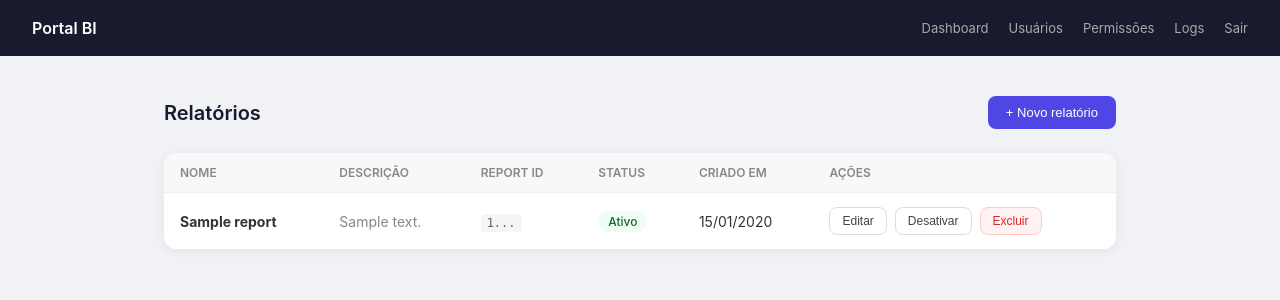
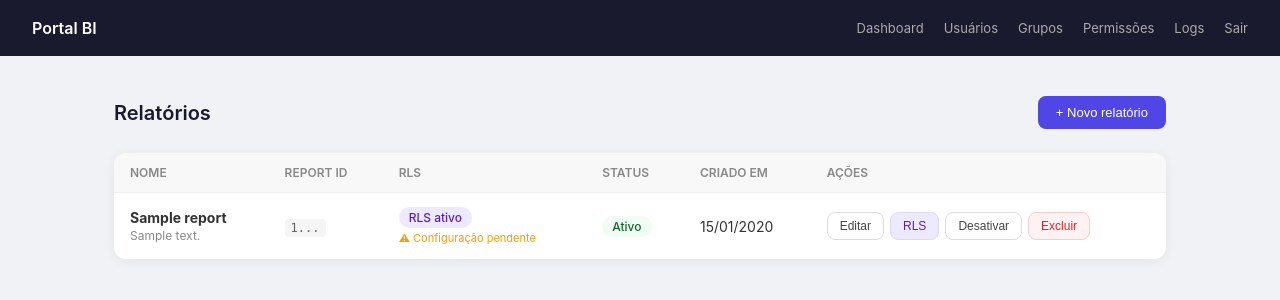
Before and after one commit to dePinhoPaulo/Portal-Bi, a Flask app: template templates/admin_reports.html in a window 1280 px wide. Shown: the top 300 px of the page. Run offline with Flask 3, Linux system fonts and the light colour scheme; the template is opened without the code that fills it: values that come from a table or form of the project are taken from there, others are empty; tables that the repository leaves empty hold one stand-in row (values such as "Sample post").

Commit message:
Cadastro  configurações RLS por relatório.

```diff
--- a/app.py
+++ b/app.py
@@ -20,10 +20,10 @@ db = SQLAlchemy(app)
 jwt = JWTManager(app)
 
 from models import init_models, create_tables
-User, Report, Group, ReportGroup, Permission, AccessLog = init_models(db)
+User, Report, ReportRLS, Group, ReportGroup, Permission, AccessLog = init_models(db)
 
 from routes import init_routes
-init_routes(app, db, User, Report, Group, ReportGroup, Permission, AccessLog)
+init_routes(app, db, User, Report, ReportRLS, Group, ReportGroup, Permission, AccessLog)
 
 if __name__ == "__main__":
     with app.app_context():
--- a/templates/admin_reports.html
+++ b/templates/admin_reports.html
@@ -14,47 +14,58 @@
     nav .nav-right { display: flex; gap: 20px; align-items: center; }
     nav a { color: #aaa; text-decoration: none; font-size: 13px; }
     nav a:hover { color: #fff; }
-    .container { max-width: 1000px; margin: 40px auto; padding: 0 24px; }
+    .container { max-width: 1100px; margin: 40px auto; padding: 0 24px; }
     .header { display: flex; justify-content: space-between; align-items: center; margin-bottom: 24px; }
     .header h1 { font-size: 20px; font-weight: 600; color: #1a1a2e; }
-    .btn { padding: 9px 18px; border-radius: 8px; font-size: 13px; font-weight: 500; cursor: pointer; text-decoration: none; border: none; }
-    .btn-primary { background: #4f46e5; color: #fff; }
-    .btn-primary:hover { background: #4338ca; }
-    .btn-outline { border: 1px solid #ddd; background: #fff; color: #444; }
-    .btn-outline:hover { background: #f5f5f5; }
-    .btn-danger { background: #fef2f2; color: #dc2626; border: 1px solid #fecaca; }
-    .btn-danger:hover { background: #fee2e2; }
+    .btn { padding: 9px 18px; border-radius: 8px; font-size: 13px; font-weight: 500; cursor: pointer; text-decoration: none; border: none; display: inline-block; }
+    .btn-primary  { background: #4f46e5; color: #fff; }
+    .btn-primary:hover  { background: #4338ca; }
+    .btn-outline  { border: 1px solid #ddd; background: #fff; color: #444; }
+    .btn-outline:hover  { background: #f5f5f5; }
+    .btn-danger   { background: #fef2f2; color: #dc2626; border: 1px solid #fecaca; }
+    .btn-danger:hover   { background: #fee2e2; }
+    .btn-rls      { background: #ede9fe; color: #5b21b6; border: 1px solid #ddd6fe; }
+    .btn-rls:hover      { background: #ddd6fe; }
     .btn-sm { padding: 6px 12px; font-size: 12px; }
     table { width: 100%; border-collapse: collapse; background: #fff; border-radius: 12px; overflow: hidden; box-shadow: 0 2px 12px rgba(0,0,0,0.06); }
     th { background: #f8f8f8; padding: 12px 16px; text-align: left; font-size: 12px; font-weight: 600; color: #888; text-transform: uppercase; }
     td { padding: 14px 16px; font-size: 14px; color: #333; border-top: 1px solid #f0f0f0; vertical-align: middle; }
     .badge { display: inline-block; padding: 3px 10px; border-radius: 20px; font-size: 12px; font-weight: 500; }
-    .badge-active { background: #f0fdf4; color: #166534; }
+    .badge-active   { background: #f0fdf4; color: #166534; }
     .badge-inactive { background: #fef2f2; color: #dc2626; }
+    .badge-rls      { background: #ede9fe; color: #5b21b6; }
+    .badge-no-rls   { background: #f1f5f9; color: #94a3b8; }
     .mono { font-family: monospace; font-size: 12px; color: #666; background: #f5f5f5; padding: 2px 6px; border-radius: 4px; }
-    .actions { display: flex; gap: 8px; }
+    .actions { display: flex; gap: 6px; flex-wrap: wrap; }
+    .rls-detail { font-size: 11px; color: #7c3aed; margin-top: 3px; }
     .modal-overlay {
       display: none; position: fixed; inset: 0;
-      background: rgba(0,0,0,0.4); z-index: 100;
-      align-items: center; justify-content: center;
+      background: rgba(0,0,0,0.45); z-index: 100;
+      align-items: flex-start; justify-content: center;
+      padding: 40px 16px; overflow-y: auto;
     }
     .modal-overlay.active { display: flex; }
     .modal {
       background: #fff; border-radius: 12px; padding: 36px 32px;
-      width: 100%; max-width: 520px; box-shadow: 0 8px 40px rgba(0,0,0,0.15);
+      width: 100%; max-width: 540px; box-shadow: 0 8px 40px rgba(0,0,0,0.15);
+      margin: auto;
     }
     .modal h2 { font-size: 18px; font-weight: 600; margin-bottom: 6px; color: #1a1a2e; }
-    .modal p { font-size: 13px; color: #888; margin-bottom: 24px; }
+    .modal .modal-sub { font-size: 13px; color: #888; margin-bottom: 24px; }
     label { display: block; font-size: 13px; font-weight: 500; color: #444; margin-bottom: 6px; }
-    input[type=text], textarea {
+    input[type=text], textarea, select {
       width: 100%; padding: 10px 14px; border: 1px solid #ddd;
       border-radius: 8px; font-size: 14px; margin-bottom: 16px;
-      outline: none; font-family: inherit;
+      outline: none; font-family: inherit; background: #fff;
     }
-    input:focus, textarea:focus { border-color: #4f46e5; }
-    textarea { resize: vertical; min-height: 72px; }
+    input:focus, textarea:focus, select:focus { border-color: #4f46e5; }
+    textarea { resize: vertical; min-height: 64px; }
     .hint { font-size: 12px; color: #aaa; margin-top: -12px; margin-bottom: 16px; }
+    .checkbox-row { display: flex; align-items: center; gap: 8px; margin-bottom: 20px; font-size: 14px; color: #444; }
     .modal-actions { display: flex; gap: 10px; justify-content: flex-end; margin-top: 4px; }
+    .divider { border: none; border-top: 1px solid #f0f0f0; margin: 20px 0; }
+    .rls-section { background: #faf5ff; border: 1px solid #e9d5ff; border-radius: 8px; padding: 16px; margin-bottom: 16px; }
+    .rls-section-title { font-size: 13px; font-weight: 600; color: #6d28d9; margin-bottom: 14px; display: flex; align-items: center; gap: 6px; }
     .empty { text-align: center; padding: 60px 20px; color: #aaa; }
   </style>
 </head>
@@ -64,6 +75,7 @@
     <div class="nav-right">
       <a href="/dashboard">Dashboard</a>
       <a href="/admin/users">Usuários</a>
+      <a href="/admin/groups">Grupos</a>
       <a href="/admin/permissions">Permissões</a>
       <a href="/admin/logs">Logs</a>
       <a href="/logout">Sair</a>
@@ -81,8 +93,8 @@
       <thead>
         <tr>
           <th>Nome</th>
-          <th>Descrição</th>
           <th>Report ID</th>
+          <th>RLS</th>
           <th>Status</th>
           <th>Criado em</th>
           <th>Ações</th>
@@ -91,9 +103,27 @@
       <tbody>
         {% for r in reports %}
         <tr>
-          <td><strong>{{ r.name }}</strong></td>
-          <td style="color:#888">{{ r.description or '—' }}</td>
+          <td>
+            <strong>{{ r.name }}</strong>
+            {% if r.description %}
+            <div style="font-size:12px;color:#888;margin-top:2px">{{ r.description }}</div>
+            {% endif %}
+          </td>
           <td><span class="mono">{{ r.report_id[:8] }}...</span></td>
+          <td>
+            {% if r.has_rls and r.rls %}
+              <span class="badge badge-rls">RLS ativo</span>
+              <div class="rls-detail">
+                Role: <strong>{{ r.rls.role_name }}</strong> ·
+                Filtro: <strong>{{ r.rls.filter_source }}</strong>
+              </div>
+            {% elif r.has_rls %}
+              <span class="badge badge-rls">RLS ativo</span>
+              <div class="rls-detail" style="color:#f59e0b">⚠ Configuração pendente</div>
+            {% else %}
+              <span class="badge badge-no-rls">Sem RLS</span>
+            {% endif %}
+          </td>
           <td>
             {% if r.active %}
             <span class="badge badge-active">Ativo</span>
@@ -104,8 +134,7 @@
           <td>{{ r.created_at.strftime('%d/%m/%Y') }}</td>
           <td>
             <div class="actions">
-                <button class="btn btn-outline btn-sm"
-                onclick="openEdit(
+              <button class="btn btn-outline btn-sm" onclick="openEdit(
                 {{ r.id }},
                 '{{ r.name }}',
                 '{{ r.description or '' }}',
@@ -113,13 +142,21 @@
                 '{{ r.workspace_id }}',
                 {{ 'true' if r.has_rls else 'false' }}
               )">Editar</button>
+              <button class="btn btn-rls btn-sm" onclick="openRLS(
+                {{ r.id }},
+                '{{ r.name }}',
+                '{{ r.rls.role_name if r.rls else '' }}',
+                '{{ r.rls.filter_source if r.rls else '' }}',
+                '{{ r.rls.description if r.rls else '' }}',
+                {{ 'true' if r.rls else 'false' }}
+              )">RLS</button>
               <form method="POST" action="/admin/reports/toggle/{{ r.id }}" style="display:inline">
                 <button class="btn btn-outline btn-sm" type="submit">
                   {% if r.active %}Desativar{% else %}Ativar{% endif %}
                 </button>
               </form>
               <form method="POST" action="/admin/reports/delete/{{ r.id }}" style="display:inline"
-                onsubmit="return confirm('Excluir este relatório? As permissões associadas também serão removidas.')">
+                onsubmit="return confirm('Excluir este relatório?')">
                 <button class="btn btn-danger btn-sm" type="submit">Excluir</button>
               </form>
             </div>
@@ -140,7 +177,7 @@
   <div class="modal-overlay" id="modal-create">
     <div class="modal">
       <h2>Novo relatório</h2>
-      <p>Cole os IDs encontrados na URL do relatório no Power BI.</p>
+      <p class="modal-sub">Cole os IDs encontrados na URL do relatório no Power BI.</p>
       <form method="POST" action="/admin/reports/create">
         <label>Nome do relatório</label>
         <input type="text" name="name" placeholder="Ex: Vendas por Revenda" required autofocus>
@@ -148,17 +185,10 @@
         <textarea name="description" placeholder="Breve descrição do relatório"></textarea>
         <label>Workspace ID</label>
         <input type="text" name="workspace_id" placeholder="xxxxxxxx-xxxx-xxxx-xxxx-xxxxxxxxxxxx" required>
-        <p class="hint">URL do Power BI: .../groups/<strong>WORKSPACE-ID</strong>/reports/...</p>
+        <p class="hint">URL: .../groups/<strong>WORKSPACE-ID</strong>/reports/...</p>
         <label>Report ID</label>
         <input type="text" name="report_id" placeholder="xxxxxxxx-xxxx-xxxx-xxxx-xxxxxxxxxxxx" required>
-        <p class="hint">URL do Power BI: .../reports/<strong>REPORT-ID</strong>/...</p>
-        <label>Configurações</label>
-        <div style="display:flex;align-items:center;gap:8px;margin-bottom:20px;font-size:14px;color:#444">
-        <input type="checkbox" name="has_rls" id="has_rls">
-        <label for="has_rls" style="margin:0;font-weight:400">
-            Este relatório usa Row Level Security (RLS)
-        </label>
-        </div>
+        <p class="hint">URL: .../reports/<strong>REPORT-ID</strong>/...</p>
         <div class="modal-actions">
           <button type="button" class="btn btn-outline" onclick="closeModal('modal-create')">Cancelar</button>
           <button type="submit" class="btn btn-primary">Salvar</button>
@@ -171,7 +201,7 @@
   <div class="modal-overlay" id="modal-edit">
     <div class="modal">
       <h2>Editar relatório</h2>
-      <p>Atualize as informações do relatório.</p>
+      <p class="modal-sub">Atualize as informações do relatório.</p>
       <form method="POST" id="form-edit">
         <label>Nome do relatório</label>
         <input type="text" name="name" id="edit-name" required>
@@ -181,16 +211,52 @@
         <input type="text" name="workspace_id" id="edit-workspace" required>
         <label>Report ID</label>
         <input type="text" name="report_id" id="edit-report" required>
-        <label>Configurações</label>
-        <div style="display:flex;align-items:center;gap:8px;margin-bottom:20px;font-size:14px;color:#444">
+        <div class="checkbox-row">
           <input type="checkbox" name="has_rls" id="edit-has-rls">
-        <label for="edit-has-rls" style="margin:0;font-weight:400">
-            Este relatório usa Row Level Security (RLS)
-        </label>
+          <label for="edit-has-rls" style="margin:0;font-weight:400">Este relatório usa Row Level Security (RLS)</label>
         </div>
         <div class="modal-actions">
           <button type="button" class="btn btn-outline" onclick="closeModal('modal-edit')">Cancelar</button>
           <button type="submit" class="btn btn-primary">Salvar alterações</button>
+        </div>
+      </form>
+    </div>
+  </div>
+
+  <!-- Modal RLS -->
+  <div class="modal-overlay" id="modal-rls">
+    <div class="modal">
+      <h2>Configuração de RLS</h2>
+      <p class="modal-sub" id="rls-report-name" style="color:#6d28d9;font-weight:500"></p>
+
+      <form method="POST" id="form-rls">
+        <div class="rls-section">
+          <div class="rls-section-title">🔒 Parâmetros do filtro</div>
+
+          <label>Nome da role no Power BI</label>
+          <input type="text" name="role_name" id="rls-role-name"
+            placeholder="Ex: empresa_revenda">
+          <p class="hint">Nome exato da função criada em Modelagem → Gerenciar funções.</p>
+
+          <label>Campo de filtro do usuário</label>
+          <select name="filter_source" id="rls-filter-source">
+            <option value="empresa_revenda">Revenda (empresa_revenda)</option>
+            <option value="departamento">Departamento (departamento)</option>
+            <option value="email">Email do usuário</option>
+          </select>
+          <p class="hint">Qual dado do perfil do usuário será enviado como identidade ao Power BI.</p>
+
+          <label>Descrição <span style="color:#aaa;font-weight:400">(opcional)</span></label>
+          <input type="text" name="description" id="rls-description"
+            placeholder="Ex: Filtra por empresa/revenda do usuário">
+        </div>
+
+        <div class="modal-actions">
+          <button type="button" class="btn btn-danger" id="btn-delete-rls" style="margin-right:auto">
+            Remover RLS
+          </button>
+          <button type="button" class="btn btn-outline" onclick="closeModal('modal-rls')">Cancelar</button>
+          <button type="submit" class="btn btn-primary">Salvar configuração</button>
         </div>
       </form>
     </div>
@@ -203,16 +269,52 @@
     function closeModal(id) {
       document.getElementById(id).classList.remove('active');
     }
+
     function openEdit(id, name, description, reportId, workspaceId, hasRls) {
-    document.getElementById('form-edit').action    = '/admin/reports/edit/' + id;
-    document.getElementById('edit-name').value     = name;
-    document.getElementById('edit-description').value = description;
-    document.getElementById('edit-workspace').value   = workspaceId;
-    document.getElementById('edit-report').value      = reportId;
-    document.getElementById('edit-has-rls').checked   = hasRls;
+      document.getElementById('form-edit').action        = '/admin/reports/edit/' + id;
+      document.getElementById('edit-name').value         = name;
+      document.getElementById('edit-description').value  = description;
+      document.getElementById('edit-workspace').value    = workspaceId;
+      document.getElementById('edit-report').value       = reportId;
+      document.getElementById('edit-has-rls').checked    = hasRls;
       openModal('modal-edit');
     }
-    // Fecha modal clicando fora
+
+    function openRLS(id, name, roleName, filterSource, description, hasConfig) {
+      document.getElementById('form-rls').action          = '/admin/reports/' + id + '/rls';
+      document.getElementById('rls-report-name').textContent = name;
+      document.getElementById('rls-role-name').value      = roleName;
+      document.getElementById('rls-description').value    = description;
+
+      // Seleciona o filter_source correto
+      var sel = document.getElementById('rls-filter-source');
+      for (var i = 0; i < sel.options.length; i++) {
+        if (sel.options[i].value === filterSource) {
+          sel.selectedIndex = i;
+          break;
+        }
+      }
+
+      // Botão remover RLS
+      var btnDel = document.getElementById('btn-delete-rls');
+      if (hasConfig) {
+        btnDel.style.display = 'inline-block';
+        btnDel.onclick = function() {
+          if (confirm('Remover configuração RLS deste relatório?')) {
+            var f = document.createElement('form');
+            f.method = 'POST';
+            f.action = '/admin/reports/' + id + '/rls/delete';
+            document.body.appendChild(f);
+            f.submit();
+          }
+        };
+      } else {
+        btnDel.style.display = 'none';
+      }
+
+      openModal('modal-rls');
+    }
+
     document.querySelectorAll('.modal-overlay').forEach(function(overlay) {
       overlay.addEventListener('click', function(e) {
         if (e.target === overlay) overlay.classList.remove('active');
```
Also changed, not shown: models.py (+24 -14 lines), powerbi.py (+31 -29 lines), routes.py (+82 -10 lines), templates/admin_users.html (+8 -7 lines), 1 other file. Lines whose indentation alone changed are shown as unchanged.
